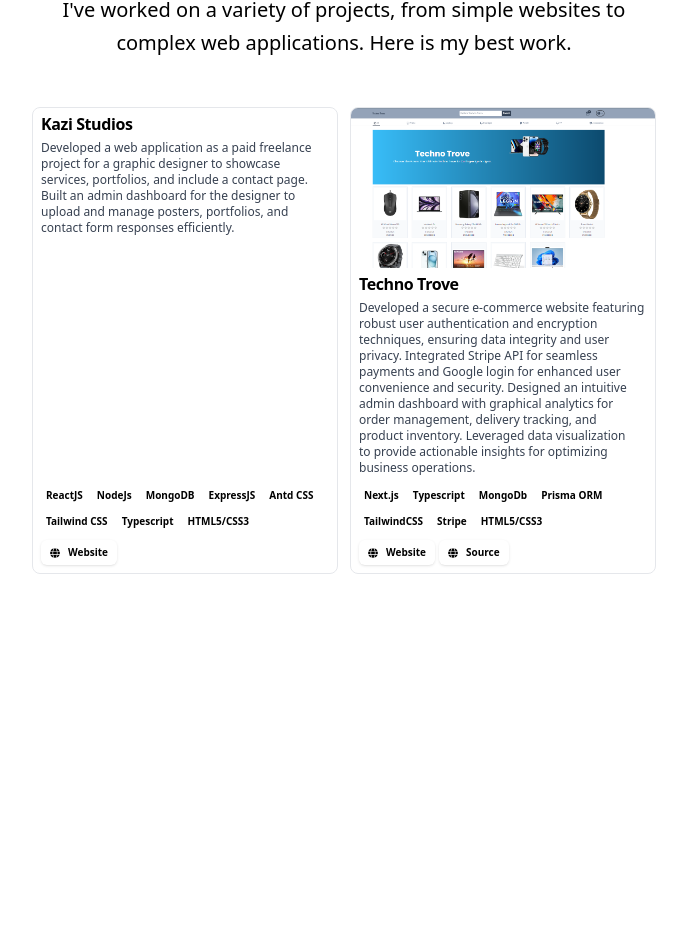
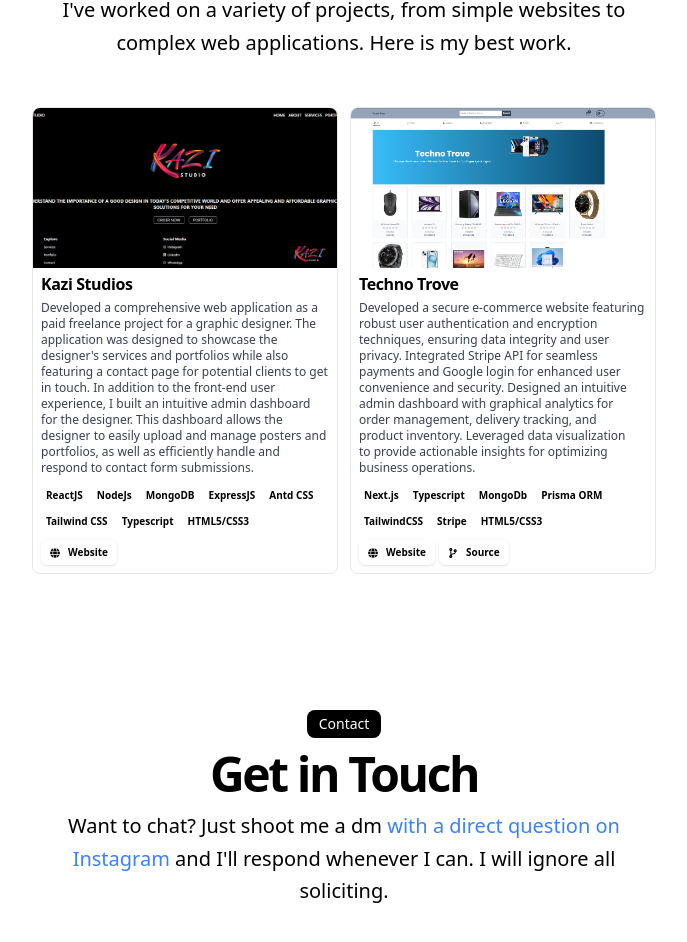
Before and after one commit to sanaullah129/sanaullah-portfolio, a React (Create React App) app: page / in a window 1280 px wide. Shown: the part 1412-2354 px from the top of the page, without its empty margins (296-983 px from the left). Before the commit the page ends 2136 px from the top, so only its background shows below. Built offline with nearby package versions, Linux system fonts and the light colour scheme.

Commit message:
Home page completed

```diff
--- a/src/components/Home.tsx
+++ b/src/components/Home.tsx
@@ -4,6 +4,7 @@ import WorkExperience from "./Home/WorkExperience";
 import { DATA } from "../data/resume";
 import Education from "./Home/Education";
 import TopProjects from "./Home/TopProjects";
+import ContactMe from "./Home/ContactMe";
 
 const Home = () => {
   return (
@@ -14,6 +15,7 @@ const Home = () => {
         <Skills DATA={DATA} />
         <Education DATA={DATA} />
         <TopProjects DATA={DATA} />
+        <ContactMe />
       </main>
     </>
   );
--- /dev/null
+++ b/src/components/Home/ContactMe.tsx
@@ -0,0 +1,35 @@
+import { Link } from "react-router-dom";
+import BlurFade from "../magic-ui/blur-fade";
+import { BLUR_FADE_DELAY, Props } from "../../utils/constants";
+
+const ContactMe = () => {
+  return (
+    <section id="contact">
+      <div className="grid items-center justify-center gap-4 px-4 text-center md:px-6 w-full py-12">
+        <BlurFade delay={BLUR_FADE_DELAY * 16}>
+          <div className="space-y-3">
+            <div className="inline-block rounded-lg bg-black text-white text-background px-3 py-1 text-sm">
+              Contact
+            </div>
+            <h2 className="text-3xl font-bold tracking-tighter sm:text-5xl">
+              Get in Touch
+            </h2>
+            <p className="mx-auto max-w-[600px] text-muted-foreground md:text-xl/relaxed lg:text-base/relaxed xl:text-xl/relaxed">
+              Want to chat? Just shoot me a dm {" "}
+              <Link
+                to="https://ig.me/m/sanaullah_129_"
+                className="text-blue-500 hover:underline"
+              >
+                with a direct question on Instagram {" "}
+              </Link>
+              and I&apos;ll respond whenever I can. I will ignore all
+              soliciting.
+            </p>
+          </div>
+        </BlurFade>
+      </div>
+    </section>
+  );
+};
+
+export default ContactMe;
--- a/src/data/resume.tsx
+++ b/src/data/resume.tsx
@@ -1,5 +1,6 @@
 import { IoLogoGithub, IoLogoInstagram, IoMailSharp, IoLogoLinkedin } from "react-icons/io5";
-import { FaGlobe } from "react-icons/fa";
+import { FaGlobe, FaCodeBranch } from "react-icons/fa";
+
 
 export const DATA = {
   name: "Sanaullah Ansari",
@@ -10,7 +11,7 @@ export const DATA = {
   description:
     "As a Software Developer, I specialize in ReactJS, .Net Core, and NodeJS frameworks. I am also available for freelance projects, particularly in the MERN stack",
   summary:
-    "I am a [2023 B-Tech graduate from Mechanical](/#education) who transitioned to the IT industry through self-study. With 1 year of experience in software development, I have honed my skills in ReactJS, .Net Core MVC & WebApi, SQL Server, MongoDB, JavaScript, TypeScript, and many more technologies. I am dedicated to continuously improving my skills, practicing coding, and building various web applications. Some of my notable projects include [Kazi Studios](#), [Palette Plus](https://palette-plus-app.vercel.app/), & [Techno Trove](https://techno-trove.vercel.app/). I am also open to freelance work.",
+    "I am a [2023 B-Tech graduate from Mechanical](/#education) who transitioned to the IT industry through self-study. With 1 year of experience in software development, I have honed my skills in ReactJS, .Net Core MVC & WebApi, SQL Server, MongoDB, JavaScript, TypeScript, and many more technologies. I am dedicated to continuously improving my skills, practicing coding, and building various web applications. Some of my notable projects include [Kazi Studios](https://kazi-studios.vercel.app/), [Techno Trove](https://techno-trove.vercel.app/), & [Palette Plus](https://palette-plus-app.vercel.app/). I am also open to freelance work.",
   avatarUrl: "/me.jpg",
   skills: {
     frameworks: ["React JS", "Node JS", ".NET Core MVC", ".NET Core Web Api", "Next JS"],
@@ -101,10 +102,10 @@ export const DATA = {
   projects: [
     {
       title: "Kazi Studios",
-      href: "https://chatcollect.com",
+      href: "https://kazi-studios.vercel.app/",
       active: true,
       description:
-        "Developed a web application as a paid freelance project for a graphic designer to showcase services, portfolios, and include a contact page. Built an admin dashboard for the designer to upload and manage posters, portfolios, and contact form responses efficiently.",
+        "Developed a comprehensive web application as a paid freelance project for a graphic designer. The application was designed to showcase the designer's services and portfolios while also featuring a contact page for potential clients to get in touch. In addition to the front-end user experience, I built an intuitive admin dashboard for the designer. This dashboard allows the designer to easily upload and manage posters and portfolios, as well as efficiently handle and respond to contact form submissions.",
       technologies: [
         "ReactJS",
         "NodeJs",
@@ -118,11 +119,11 @@ export const DATA = {
       links: [
         {
           type: "Website",
-          href: "#",
+          href: "https://kazi-studios.vercel.app/",
           icon: <FaGlobe />
         },
       ],
-      image: "",
+      image: "/kazi-studio.png",
       video: "",
     },
     {
@@ -149,7 +150,7 @@ export const DATA = {
         {
           type: "Source",
           href: "https://github.com/sanaullah129/techno-trove",
-          icon: <FaGlobe />
+          icon: <FaCodeBranch />
         },
       ],
       image: "/techno-trove.png",
```
Also changed, not shown: public/kazi-studio.png (added).
